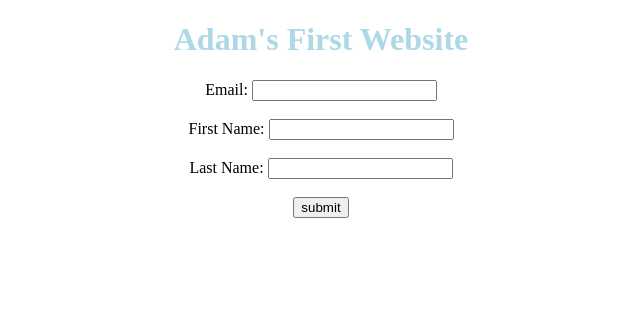
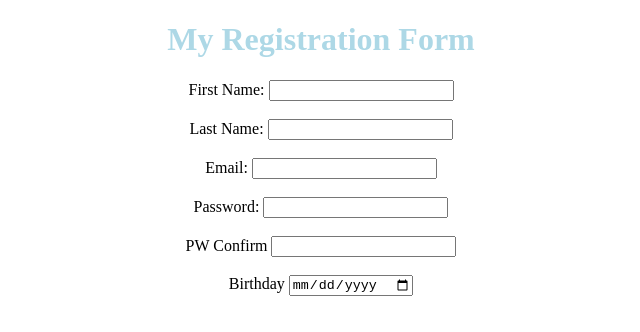
Before and after one commit to amountcastlej/basic_repo, a plain HTML site: page index.html in a window 1280 px wide. Shown: the whole page, without its empty margins (319-959 px from the left). Drawn offline with Linux system fonts and the light colour scheme.

Commit message:
updated html

```diff
--- a/index.html
+++ b/index.html
@@ -8,21 +8,33 @@
 </head>
 <body>
     <div>
-        <h1>Adam's First Website</h1>
+        <h1>My Registration Form</h1>
         <form>
-            <label for="email">Email:</label>
-            <input type="email" id="email" name="email">
-            <br>
-            <br>
+            <form action="process.php" method="post">
             <label for="first_name">First Name:</label>
-            <input type="text" id="first_name" name="first_name">
+            <input type="text" id="first_name">
             <br>
             <br>
             <label for="last_name">Last Name:</label>
-            <input type="text" id="last_name" name="last_name">
+            <input type="text" id="last_name">
             <br>
             <br>
-            <input type="submit" value="submit">
+            <label for="email">Email:</label>
+            <input type="text" id="email">
+            <br>
+            <br>
+            <label for="password">Password:</label>
+            <input type="password" id="password">
+            <br>
+            <br>
+            <label for="PW_Confirm">PW Confirm</label>
+            <input type="password" id="pw_confirm">
+            <br>
+            <br>
+            <label>
+            Birthday
+            <input type="date" id="Birthday">
+            </label>
         </form>
     </div>
 </body>
--- a/styles.css
+++ b/styles.css
@@ -1,6 +1,6 @@
 div {
     margin: 0 auto;
-    width: 900px
+    width: 900px;
 }
 h1 {
     color: lightblue;
```
